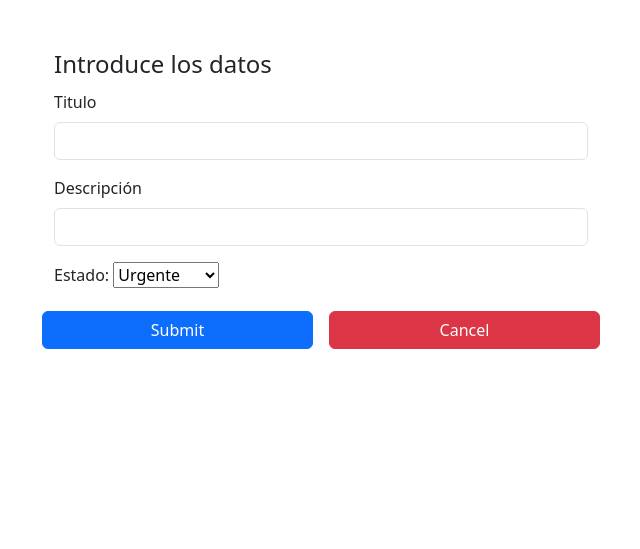
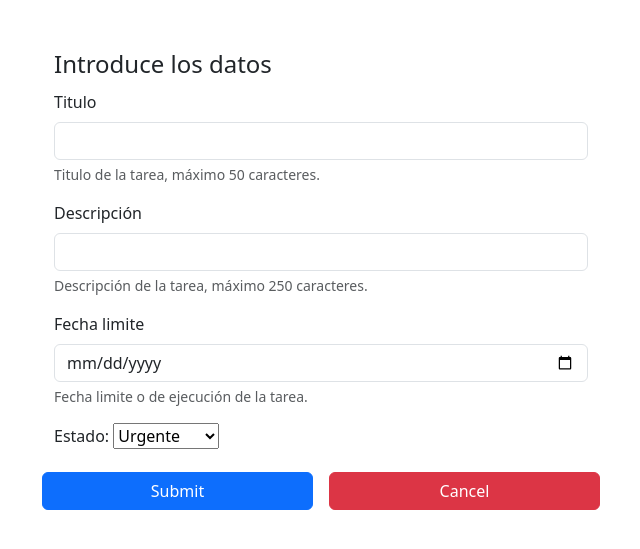
Before and after one commit to SKRTEEEEEE/xampp24, a PHP site: page /cief/php_02/index.php in a window 1280 px wide. Shown: the part 98-647 px from the top of the page, without its empty margins (610-1250 px from the left). Run offline with PHP 8.4, Linux system fonts and the light colour scheme; data that the repository does not hold is empty.

Commit message:
feat(core): Add fecha user
- Add a date for the time that will be maked the task

```diff
--- a/cief/php_02/index.php
+++ b/cief/php_02/index.php
@@ -32,18 +32,19 @@ $resultado_select = $select_prepare->fetchAll(); //aqui se guarda la informacion
 
 if ($_POST) {
 
-    var_dump($_POST);
+    // var_dump($_POST);
     $descripcion = $_POST["descripcion"];
     $titulo = $_POST["titulo"];
     $estado = $_POST["estado"];
     $colorines = $colores[$estado];
+    $fecha_user = $_POST["fecha_user"];
 
-    echo "Colorines :".$colorines;
+    // echo "Colorines :".$colorines;
 
 
-    $insert = "INSERT INTO app (estado, titulo, estado_user, descripcion) values (?,?,?,?)";
+    $insert = "INSERT INTO app (estado, titulo, estado_user, descripcion, fecha_user) values (?,?,?,?,?)";
     $insert_prepare = $conn->prepare($insert);
-    $insert_prepare->execute([$estado, $titulo, $colorines, $descripcion]);
+    $insert_prepare->execute([$estado, $titulo, $colorines, $descripcion, $fecha_user]);
 
     $insert_prepare = null;
     $conn = null;
@@ -84,7 +85,8 @@ if ($_POST) {
                         </div>
 
                         <div class="col-sm-3 text-end">
-                            <a href="index.php?id=<?= $row["id"] ?>&titulo=<?= $row["titulo"] ?>&estado=<?= $row["estado"] ?>&descripcion=<?= $row["descripcion"] ?>">✏️</a>
+                            <span> <?= $row["fecha_user"] ?></span>
+                            <a href="index.php?id=<?= $row["id"] ?>&titulo=<?= $row["titulo"] ?>&estado=<?= $row["estado"] ?>&descripcion=<?= $row["descripcion"] ?>&fecha_user=<?= $row["fecha_user"] ?>">✏️</a>
                             <a href="delete.php?id=<?= $row["id"] ?>">🗑️</a>
                         </div>
                     </div>
@@ -102,13 +104,20 @@ if ($_POST) {
                         <div class="mb-3">
                             <input type="hidden" name="id" value='<?= $_GET['id']?>'>
                             <label for="titulo" class="form-label">Titulo</label>
-                            <input type="text" name="titulo" class="form-control" id="titulo" aria-describedby="titulo" value='<?=$_GET['titulo'] ?>'>
+                            <input type="text" name="titulo" class="form-control" id="titulo" aria-describedby="tituloHelp" value='<?=$_GET['titulo'] ?>'>
+                            <div id="tituloHelp" class="form-text">Titulo de la tarea, máximo 50 caracteres.</div>
                         </div>
                         <div class="mb-3">
                             <input type="hidden" name="id" value='<?= $_GET['id']?>'>
                             <label for="titulo" class="form-label">descripción</label>
-                            <input type="text" name="descripcion" class="form-control" id="descripcion" aria-describedby="descripcion" value='<?=$_GET['descripcion'] ?>'>
+                            <input type="text" name="descripcion" class="form-control" id="descripcion" aria-describedby="descripcionHelp" value='<?=$_GET['descripcion'] ?>'>
+                            <div id="descripcionHelp" class="form-text">Descripción de la tarea, máximo 250 caracteres.</div>
                         </div>
+                        <div class="mb-3">
+                                <label for="fecha_user" class="form-label">Fecha limite</label>
+                                <input type="date" name="fecha_user" class="form-control" id="fecha_user" aria-describedby="fecha_userHelp" value='<?=$_GET["fecha_user"]?>'>
+                                <div id="fecha_userHelp" class="form-text">Fecha limite o de ejecución de la tarea.</div>
+                            </div>
                         <div class="mb-3">
                             <label for="estado" class="form-label">Estado:</label>
                             <select name="estado" id="estado">
@@ -139,11 +148,18 @@ if ($_POST) {
                                 <legend>Introduce los datos</legend>
                             <div class="mb-3">
                                 <label for="titulo" class="form-label">Titulo</label>
-                                <input type="text" name="titulo" class="form-control" id="titulo" aria-describedby="titulo">
+                                <input type="text" name="titulo" class="form-control" id="titulo" aria-describedby="tituloHelp">
+                                <div id="tituloHelp" class="form-text">Titulo de la tarea, máximo 50 caracteres.</div>
                             </div>
                             <div class="mb-3">
                                 <label for="descripcion" class="form-label">Descripción</label>
-                                <input type="text" name="descripcion" class="form-control" id="descripcion" aria-describedby="descripcion">
+                                <input type="text" name="descripcion" class="form-control" id="descripcion" aria-describedby="descripcionHelp">
+                                <div id="descripcionHelp" class="form-text">Descripción de la tarea, máximo 250 caracteres.</div>
+                            </div>
+                            <div class="mb-3">
+                                <label for="fecha_user" class="form-label">Fecha limite</label>
+                                <input type="date" name="fecha_user" class="form-control" id="fecha_user" aria-describedby="fecha_userHelp">
+                                <div id="fecha_userHelp" class="form-text">Fecha limite o de ejecución de la tarea.</div>
                             </div>
                             <div class="mb-3">
                                 <label for="estado" class="form-label">Estado:</label>
```
Also changed, not shown: cief/php_02/update.php (+7 -6 lines).
